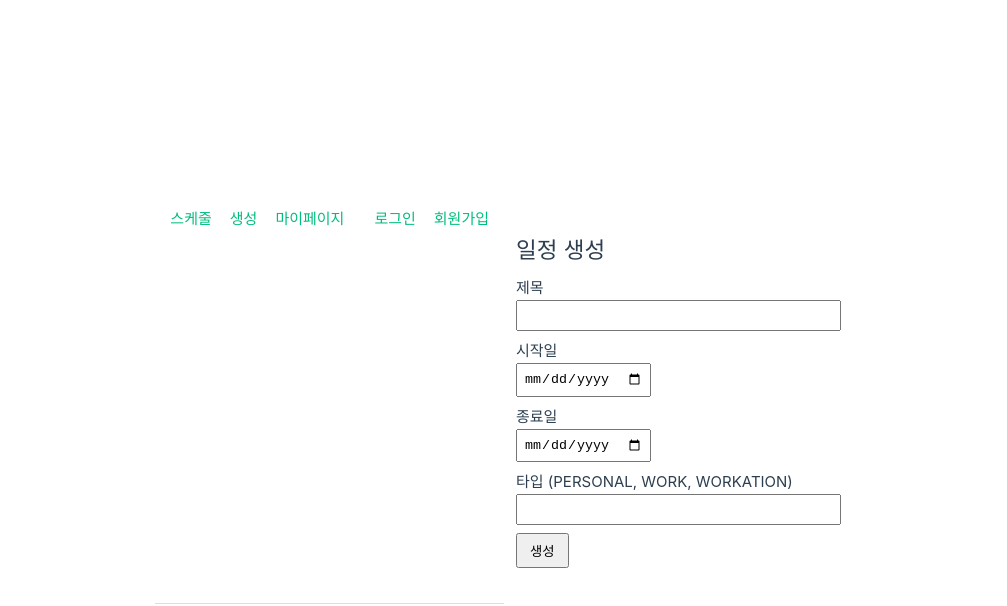
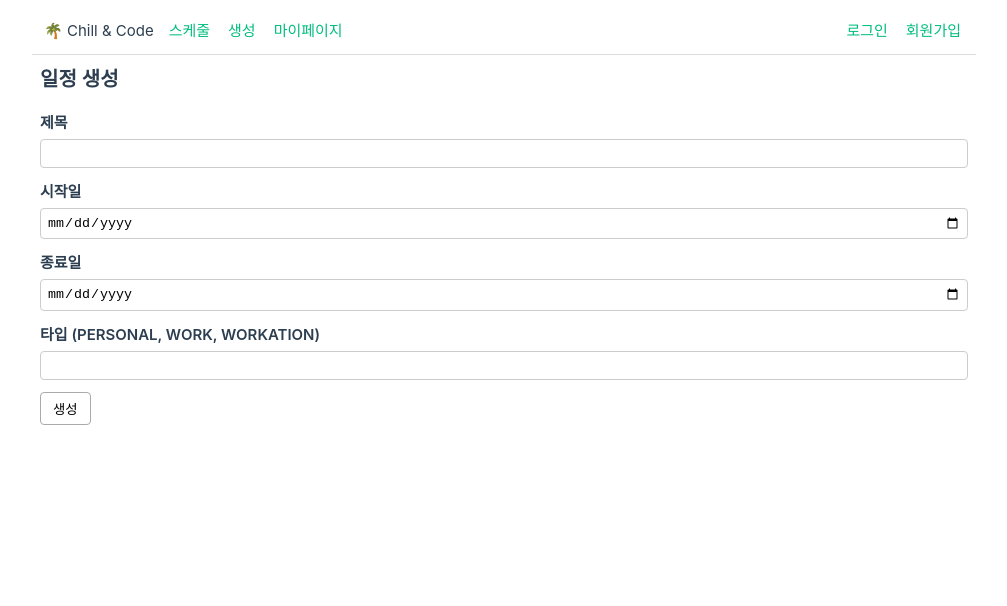
Before and after one commit to ssafy-chill-and-code/chill_and_code, a Vue app in the folder frontend/chill-and-code-fe/: page /schedule/create in a window 1280 px wide. Shown: the top 606 px of the page, without its empty margins (136-1143 px from the left). Built offline with nearby package versions, Linux system fonts and the light colour scheme.

Commit message:
Refactor: 화면 전체 레이아웃 구조 정리

```diff
--- a/frontend/chill-and-code-fe/src/App.vue
+++ b/frontend/chill-and-code-fe/src/App.vue
@@ -19,15 +19,17 @@ const onLogout = async () => {
 </script>
 
 <template>
-  <header style="padding: 8px 12px; border-bottom: 1px solid #ddd;">
+  <div class="container">
+    <header class="header">
       <nav style="display:flex; gap:12px; align-items:center; flex-wrap:wrap;">
+        <span>🌴 Chill & Code</span>
         <RouterLink to="/schedule">스케줄</RouterLink>
         <RouterLink to="/schedule/create">생성</RouterLink>
         <RouterLink to="/mypage">마이페이지</RouterLink>
         <span style="margin-left:auto"></span>
         <template v-if="isLoggedIn">
           <span>안녕하세요, {{ nickname }}</span>
-        <button @click="onLogout" style="padding:4px 8px;">로그아웃</button>
+          <button class="btn" @click="onLogout">로그아웃</button>
         </template>
         <template v-else>
           <RouterLink to="/login">로그인</RouterLink>
@@ -35,10 +37,10 @@ const onLogout = async () => {
         </template>
       </nav>
     </header>
-  <main style="padding: 12px;">
+    <main class="main">
       <RouterView />
     </main>
-
+  </div>
 </template>
 
 <style scoped>
--- a/frontend/chill-and-code-fe/src/assets/main.css
+++ b/frontend/chill-and-code-fe/src/assets/main.css
@@ -3,7 +3,7 @@
 #app {
   max-width: 1280px;
   margin: 0 auto;
-  padding: 2rem;
+  padding: 0;
   font-weight: normal;
 }
 
@@ -23,13 +23,41 @@ a,
 
 @media (min-width: 1024px) {
   body {
-    display: flex;
-    place-items: center;
+    display: block;
+    place-items: initial;
   }
 
   #app {
-    display: grid;
-    grid-template-columns: 1fr 1fr;
-    padding: 0 2rem;
+    display: block;
+    grid-template-columns: none;
+    padding: 0;
   }
 }
+
+/* ---- Minimal shared styles for simple layout/forms/buttons ---- */
+.container {
+  max-width: 960px;
+  margin: 0 auto;
+  padding: 8px;
+}
+
+.header {
+  padding: 8px 12px;
+  border-bottom: 1px solid #ddd;
+}
+
+.main {
+  padding: 8px;
+}
+
+.page-title {
+  font-size: 20px;
+  font-weight: 600;
+  margin-bottom: 16px;
+}
+
+.form-group { margin-bottom: 12px; }
+.form-label { display: block; font-weight: 600; margin-bottom: 4px; }
+.form-input { width: 100%; padding: 6px; border: 1px solid #ccc; border-radius: 4px; }
+
+.btn { padding: 6px 12px; border: 1px solid #aaa; border-radius: 4px; background: #fff; cursor: pointer; }
--- a/frontend/chill-and-code-fe/src/views/LoginView.vue
+++ b/frontend/chill-and-code-fe/src/views/LoginView.vue
@@ -19,17 +19,16 @@ const onLogin = async () => {
 </script>
 
 <template>
-  <div style="max-width: 480px; margin: 24px auto;">
-    <h2>로그인</h2>
-    <div style="margin: 8px 0;">
-      <label>이메일</label>
-      <input v-model="email" type="email" style="display:block; width:100%; padding:6px;" />
+  <div>
+    <h2 class="page-title">로그인</h2>
+    <div class="form-group">
+      <label class="form-label">이메일</label>
+      <input class="form-input" v-model="email" type="email" />
     </div>
-    <div style="margin: 8px 0;">
-      <label>비밀번호</label>
-      <input v-model="password" type="password" style="display:block; width:100%; padding:6px;" />
+    <div class="form-group">
+      <label class="form-label">비밀번호</label>
+      <input class="form-input" v-model="password" type="password" />
     </div>
-    <button @click="onLogin" style="padding:6px 12px;">로그인</button>
+    <button class="btn" @click="onLogin">로그인</button>
   </div>
-
 </template>
--- a/frontend/chill-and-code-fe/src/views/MyPageView.vue
+++ b/frontend/chill-and-code-fe/src/views/MyPageView.vue
@@ -29,20 +29,20 @@ const onUpdate = async () => {
 </script>
 
 <template>
-  <div style="max-width: 640px; margin: 24px auto;">
-    <h2>마이페이지</h2>
-    <div style="margin: 8px 0;">
-      <label>이메일 (읽기전용)</label>
-      <input v-model="form.email" disabled style="display:block; width:100%; padding:6px;" />
+  <div>
+    <h2 class="page-title">마이페이지</h2>
+    <div class="form-group">
+      <label class="form-label">이메일 (읽기전용)</label>
+      <input class="form-input" v-model="form.email" disabled />
     </div>
-    <div style="margin: 8px 0;">
-      <label>닉네임</label>
-      <input v-model="form.nickname" style="display:block; width:100%; padding:6px;" />
+    <div class="form-group">
+      <label class="form-label">닉네임</label>
+      <input class="form-input" v-model="form.nickname" />
     </div>
-    <div style="margin: 8px 0;">
-      <label>지역</label>
-      <input v-model="form.region" style="display:block; width:100%; padding:6px;" />
+    <div class="form-group">
+      <label class="form-label">지역</label>
+      <input class="form-input" v-model="form.region" />
     </div>
-    <button @click="onUpdate" style="padding:6px 12px;">수정</button>
+    <button class="btn" @click="onUpdate">수정</button>
   </div>
 </template>
--- a/frontend/chill-and-code-fe/src/views/ScheduleCreateView.vue
+++ b/frontend/chill-and-code-fe/src/views/ScheduleCreateView.vue
@@ -19,24 +19,24 @@ const onCreate = async () => {
 </script>
 
 <template>
-  <div style="max-width: 640px; margin: 24px auto;">
-    <h2>일정 생성</h2>
-    <div style="margin: 8px 0;">
-      <label>제목</label>
-      <input v-model="form.title" style="display:block; width:100%; padding:6px;" />
+  <div>
+    <h2 class="page-title">일정 생성</h2>
+    <div class="form-group">
+      <label class="form-label">제목</label>
+      <input class="form-input" v-model="form.title" />
     </div>
-    <div style="margin: 8px 0;">
-      <label>시작일</label>
-      <input v-model="form.startDateTime" type="date" style="display:block; padding:6px;" />
+    <div class="form-group">
+      <label class="form-label">시작일</label>
+      <input class="form-input" v-model="form.startDateTime" type="date" />
     </div>
-    <div style="margin: 8px 0;">
-      <label>종료일</label>
-      <input v-model="form.endDateTime" type="date" style="display:block; padding:6px;" />
+    <div class="form-group">
+      <label class="form-label">종료일</label>
+      <input class="form-input" v-model="form.endDateTime" type="date" />
     </div>
-    <div style="margin: 8px 0;">
-      <label>타입 (PERSONAL, WORK, WORKATION)</label>
-      <input v-model="form.scheduleType" style="display:block; width:100%; padding:6px;" />
+    <div class="form-group">
+      <label class="form-label">타입 (PERSONAL, WORK, WORKATION)</label>
+      <input class="form-input" v-model="form.scheduleType" />
     </div>
-    <button @click="onCreate" style="padding:6px 12px;">생성</button>
+    <button class="btn" @click="onCreate">생성</button>
   </div>
 </template>
--- a/frontend/chill-and-code-fe/src/views/ScheduleDetailView.vue
+++ b/frontend/chill-and-code-fe/src/views/ScheduleDetailView.vue
@@ -27,17 +27,17 @@ const remove = async () => {
 </script>
 
 <template>
-  <div style="max-width: 720px; margin: 24px auto;">
-    <h2>일정 상세</h2>
+  <div>
+    <h2 class="page-title">일정 상세</h2>
     <div v-if="detail">
       <p><b>제목:</b> {{ detail.title }}</p>
       <p><b>타입:</b> {{ detail.scheduleType }}</p>
       <p><b>시작일:</b> {{ onlyDate(detail.startDateTime) }}</p>
       <p><b>종료일:</b> {{ onlyDate(detail.endDateTime) }}</p>
     </div>
-    <div style="margin-top: 12px;">
-      <button @click="edit" style="padding:6px 12px; margin-right: 6px;">수정하기</button>
-      <button @click="remove" style="padding:6px 12px;">삭제하기</button>
+    <div>
+      <button class="btn" @click="edit">수정하기</button>
+      <button class="btn" @click="remove">삭제하기</button>
     </div>
   </div>
 </template>
--- a/frontend/chill-and-code-fe/src/views/ScheduleEditView.vue
+++ b/frontend/chill-and-code-fe/src/views/ScheduleEditView.vue
@@ -32,24 +32,24 @@ const onUpdate = async () => {
 </script>
 
 <template>
-  <div style="max-width: 640px; margin: 24px auto;">
-    <h2>일정 수정</h2>
-    <div style="margin: 8px 0;">
-      <label>제목</label>
-      <input v-model="form.title" style="display:block; width:100%; padding:6px;" />
+  <div>
+    <h2 class="page-title">일정 수정</h2>
+    <div class="form-group">
+      <label class="form-label">제목</label>
+      <input class="form-input" v-model="form.title" />
     </div>
-    <div style="margin: 8px 0;">
-      <label>시작일</label>
-      <input v-model="form.startDateTime" type="date" style="display:block; padding:6px;" />
+    <div class="form-group">
+      <label class="form-label">시작일</label>
+      <input class="form-input" v-model="form.startDateTime" type="date" />
     </div>
-    <div style="margin: 8px 0;">
-      <label>종료일</label>
-      <input v-model="form.endDateTime" type="date" style="display:block; padding:6px;" />
+    <div class="form-group">
+      <label class="form-label">종료일</label>
+      <input class="form-input" v-model="form.endDateTime" type="date" />
     </div>
-    <div style="margin: 8px 0;">
-      <label>타입</label>
-      <input v-model="form.scheduleType" style="display:block; width:100%; padding:6px;" />
+    <div class="form-group">
+      <label class="form-label">타입</label>
+      <input class="form-input" v-model="form.scheduleType" />
     </div>
-    <button @click="onUpdate" style="padding:6px 12px;">수정</button>
+    <button class="btn" @click="onUpdate">수정</button>
   </div>
 </template>
--- a/frontend/chill-and-code-fe/src/views/ScheduleView.vue
+++ b/frontend/chill-and-code-fe/src/views/ScheduleView.vue
@@ -30,15 +30,16 @@ const onlyDate = (dateTime) => dateTime?.substring(0, 10)
 </script>
 
 <template>
-  <div style="max-width: 720px; margin: 24px auto;">
-    <h2>월별 일정</h2>
-    <button @click="goCreate" style="margin: 8px 0; padding:6px 12px;">일정 추가</button>
+  <div>
+    <h2 class="page-title">월별 일정</h2>
+    <button class="btn" @click="goCreate">일정 추가</button>
     <ul>
-      <li v-for="s in schedules" :key="s.scheduleId" style="margin:6px 0;">
+      <li v-for="s in schedules" :key="s.scheduleId">
         <a href="javascript:void(0)" @click="goDetail(s.scheduleId)">
           {{ s.title }} ({{ onlyDate(s.startDateTime) }} ~ {{ onlyDate(s.endDateTime) }})
         </a>
       </li>
     </ul>
   </div>
+
 </template>
--- a/frontend/chill-and-code-fe/src/views/SignupView.vue
+++ b/frontend/chill-and-code-fe/src/views/SignupView.vue
@@ -22,24 +22,24 @@ const onSignup = async () => {
 </script>
 
 <template>
-  <div style="max-width: 480px; margin: 24px auto;">
-    <h2>회원가입</h2>
-    <div style="margin: 8px 0;">
-      <label>이메일</label>
-      <input v-model="email" type="email" style="display:block; width:100%; padding:6px;" />
+  <div>
+    <h2 class="page-title">회원가입</h2>
+    <div class="form-group">
+      <label class="form-label">이메일</label>
+      <input class="form-input" v-model="email" type="email" />
     </div>
-    <div style="margin: 8px 0;">
-      <label>비밀번호</label>
-      <input v-model="password" type="password" style="display:block; width:100%; padding:6px;" />
+    <div class="form-group">
+      <label class="form-label">비밀번호</label>
+      <input class="form-input" v-model="password" type="password" />
     </div>
-    <div style="margin: 8px 0;">
-      <label>닉네임</label>
-      <input v-model="nickname" style="display:block; width:100%; padding:6px;" />
+    <div class="form-group">
+      <label class="form-label">닉네임</label>
+      <input class="form-input" v-model="nickname" />
     </div>
-    <div style="margin: 8px 0;">
-      <label>지역</label>
-      <input v-model="region" style="display:block; width:100%; padding:6px;" />
+    <div class="form-group">
+      <label class="form-label">지역</label>
+      <input class="form-input" v-model="region" />
     </div>
-    <button @click="onSignup" style="padding:6px 12px;">회원가입</button>
+    <button class="btn" @click="onSignup">회원가입</button>
   </div>
 </template>
```
Lines whose indentation alone changed are shown as unchanged.
